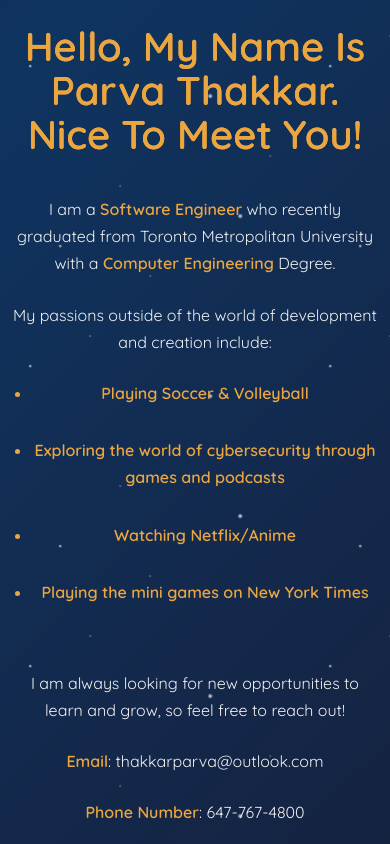
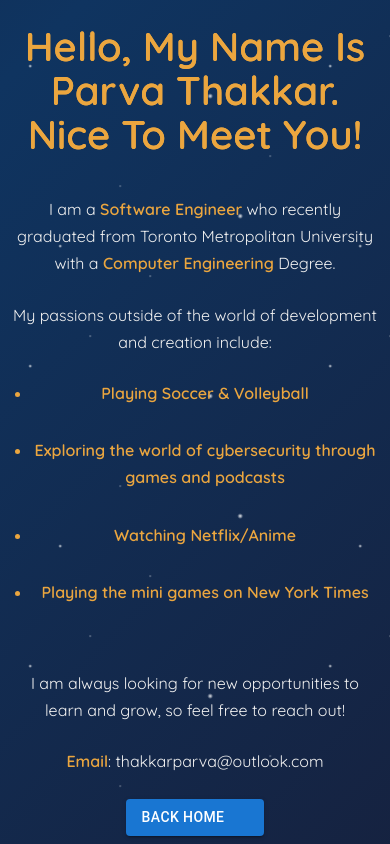
Before and after one commit to parvathakkar/parva_portfolio, a React (Vite) app: page /about in a window 390 px wide. Built offline with nearby package versions, Linux system fonts and the light colour scheme; some icons are missing.

Commit message:
remove phone number cuz ppl have no boundaries

```diff
--- a/src/pages/About/about.jsx
+++ b/src/pages/About/about.jsx
@@ -41,9 +41,6 @@ const About = () => {
           <p>
             <span className="software">Email</span>: thakkarparva@outlook.com
           </p>
-          <p>
-            <span className="software">Phone Number</span>: 647-767-4800
-          </p>
         </div>
 
         <div className="button" onClick={() => handleBackHome()}>
```
